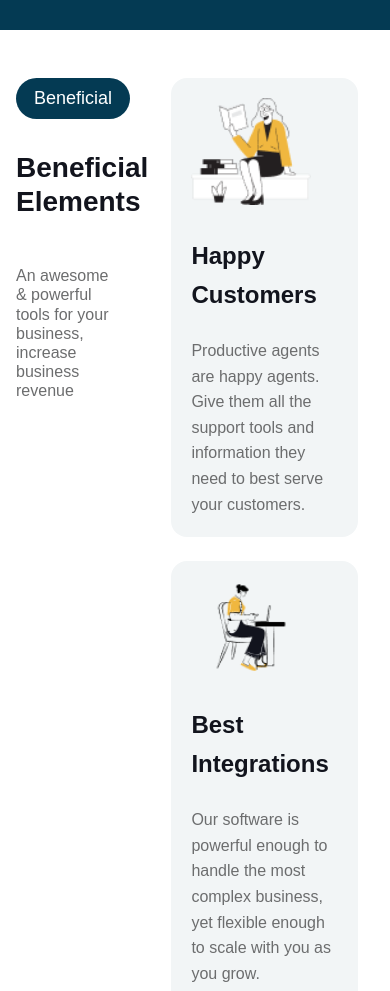
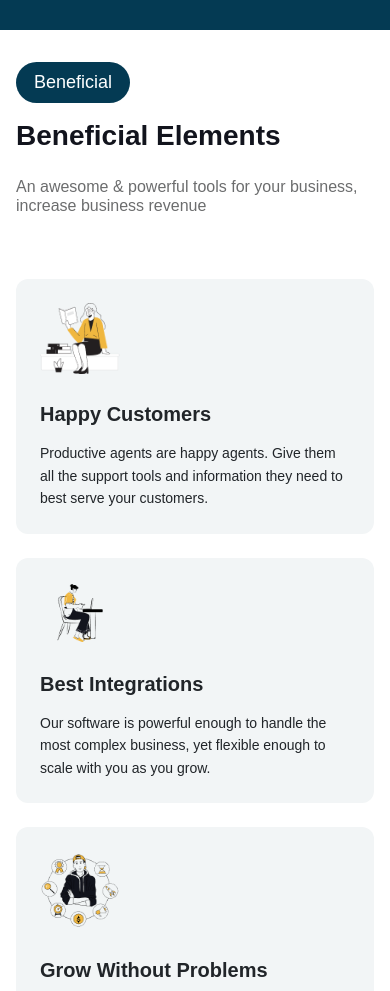
Before and after one commit to abhiborana/trustco-solo, a plain HTML site: page index.html in a window 390 px wide. Shown: the part 1574-2565 px from the top of the page. Drawn offline with Linux system fonts and the light colour scheme; files whose address does not match are found by name.

Commit message:
style: enhance benefits section for improved mobile responsiveness and layout

```diff
--- a/style.css
+++ b/style.css
@@ -597,21 +597,27 @@ header{
 
 /* Benefits Section Styles */
 #benefits {
-    padding: 5rem 2rem;
+    padding: 2rem 1rem; /* Start with mobile padding */
     background-color: white;
     display: flex;
+    /* flex-direction: column; Stack elements vertically on mobile */
     gap: 2rem;
+
+    @media screen and (max-width: 768px){
+        flex-direction: column;
+    }
 }
 
 .benefits-header {
     text-align: center;
-    max-width: 30%;
-    margin: 0 auto 4rem;
+    width: 100%; /* Full width on mobile */
+    max-width: 100%;
+    margin: 0 auto 2rem;
     display: flex;
     flex-direction: column;
     text-align: left;
     line-height: 1.2;
-    gap: 2rem;
+    gap: 1rem; /* Reduced gap for mobile */
 }
 
 .benefits-header .tag {
@@ -620,98 +626,131 @@ header{
     padding: 0.5rem 1rem;
     border-radius: 2rem;
     font-weight: 500;
-    font-size: 0.875rem;
+    font-size: 0.75rem; /* Slightly smaller on mobile */
     display: inline-block;
     margin-bottom: 1rem;
 }
 
 .benefits-header h2 {
     color: #12141D;
-    margin-bottom: 1rem;
-    font-size: 2.25rem;
+    margin-bottom: 0.5rem;
+    font-size: 1.75rem; /* Smaller font size for mobile */
 }
 
 .benefits-header p {
     color: #6c6d6e;
-    font-size: 1.125rem;
+    font-size: 1rem; /* Adjusted for mobile */
 }
 
 .benefits-grid {
     display: grid;
-    grid-template-columns: repeat(3, 1fr);
-    gap: 2rem;
-    max-width: 70%;
-    margin: 0 auto;
-    padding: 0 1rem;
+    grid-template-columns: 1fr; /* Single column for mobile */
+    gap: 1.5rem;
+    width: 100%;
+    max-width: 100%;
+    margin: 0;
+    padding: 0;
 }
 
 .benefit-card {
     background-color: #F2F5F6;
-    padding: 2rem;
-    border-radius: 1rem;
+    padding: 1.5rem;
+    border-radius: 0.75rem; /* Slightly smaller radius for mobile */
     display: flex;
     flex-direction: column;
-    gap: 1rem;
+    gap: 0.75rem;
 }
 
 .benefit-card img {
-    width: 120px;
+    width: 80px; /* Smaller images for mobile */
     height: auto;
-    margin-bottom: 1rem;
+    margin-bottom: 0.75rem;
 }
 
 .benefit-card h3 {
-    color: #12141D;
-    font-size: 1.5rem;
-    margin-bottom: 0.5rem;
+    font-size: 1.25rem; /* Smaller heading for mobile */
 }
 
 .benefit-card p {
-    color: #6c6d6e;
-    font-size: 1rem;
-    line-height: 1.6;
+    font-size: 0.875rem; /* Smaller text for mobile */
 }
 
-/* Responsive Design */
-@media screen and (max-width: 1024px) {
-    .benefits-grid {
-        grid-template-columns: repeat(2, 1fr);
-    }
-}
-
-@media screen and (max-width: 768px) {
+/* Tablet Breakpoint */
+@media screen and (min-width: 768px) {
     #benefits {
-        padding: 3rem 1rem;
+        padding: 3rem 2rem;
     }
 
     .benefits-header {
-        margin-bottom: 2rem;
+        width: 80%;
+        max-width: 80%;
+        gap: 1.5rem;
     }
 
     .benefits-header h2 {
         font-size: 2rem;
     }
 
+    .benefits-header p {
+        font-size: 1.125rem;
+    }
+
     .benefits-grid {
-        grid-template-columns: 1fr;
-        gap: 1.5rem;
+        grid-template-columns: repeat(2, 1fr); /* Two columns for tablet */
+        gap: 2rem;
+        width: 90%;
+        margin: 0 auto;
     }
 
     .benefit-card {
-        padding: 1.5rem;
+        padding: 1.75rem;
+    }
+
+    .benefit-card img {
+        width: 100px;
+    }
+
+    .benefit-card h3 {
+        font-size: 1.375rem;
+    }
+
+    .benefit-card p {
+        font-size: 1rem;
     }
 }
 
-@media screen and (max-width: 420px) {
-    .benefits-header h2 {
-        font-size: 1.75rem;
+/* Desktop Breakpoint */
+@media screen and (min-width: 1024px) {
+    #benefits {
+        padding: 5rem 2rem;
     }
 
-    .benefits-header p {
-        font-size: 1rem;
+    .benefits-header {
+        width: 30%;
+        max-width: 30%;
+        gap: 2rem;
+    }
+
+    .benefits-header h2 {
+        font-size: 2.25rem;
+    }
+
+    .benefits-grid {
+        grid-template-columns: repeat(3, 1fr); /* Three columns for desktop */
+        width: 70%;
+        max-width: 70%;
     }
 
     .benefit-card {
-        padding: 1.25rem;
+        padding: 2rem;
+        border-radius: 1rem;
+    }
+
+    .benefit-card img {
+        width: 120px;
+    }
+
+    .benefit-card h3 {
+        font-size: 1.5rem;
     }
 }
```
